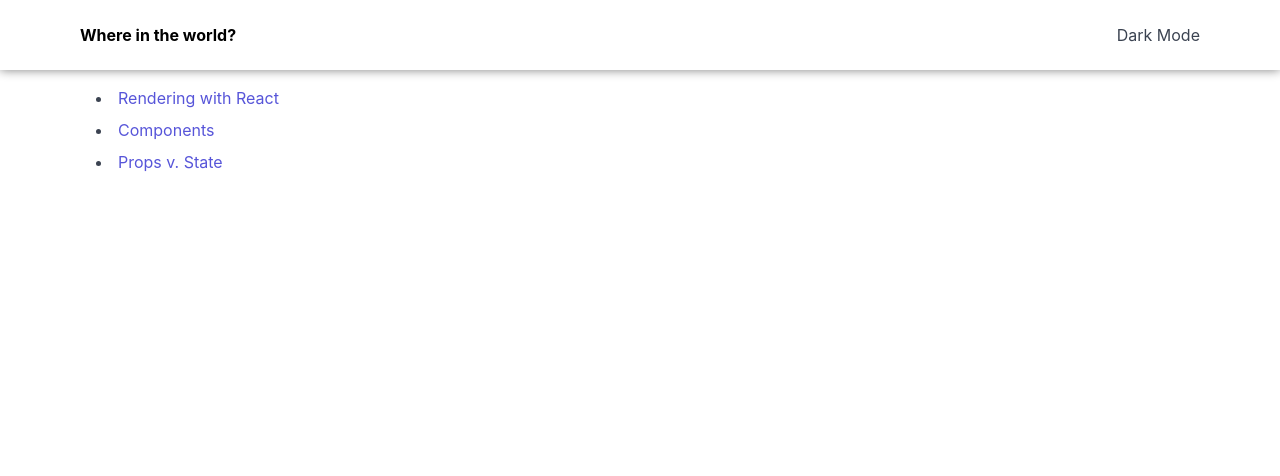
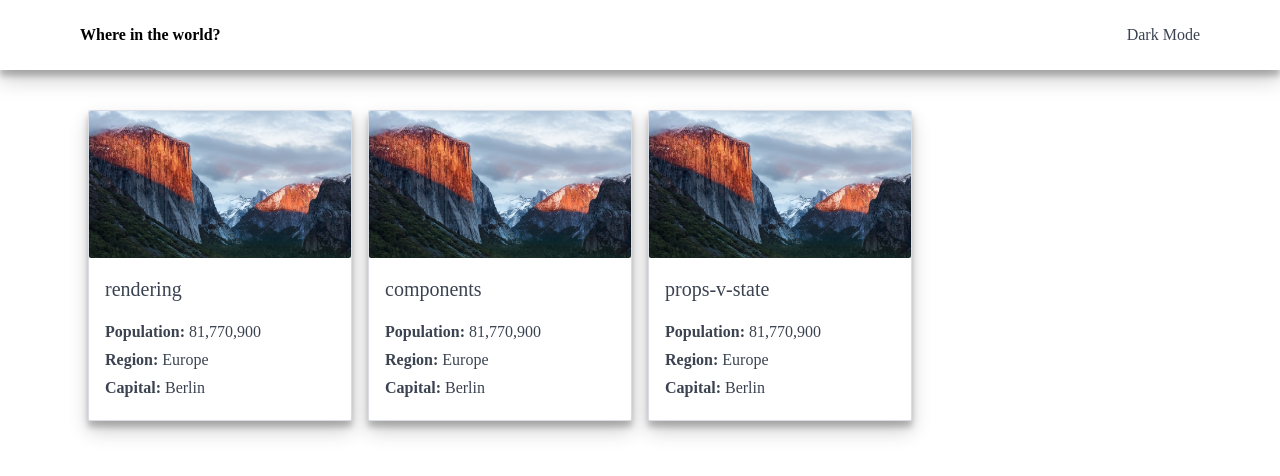
Before and after one commit to ese-erigha/countries_graphql, a React (Create React App) app: page /countries in a window 1280 px wide. Shown: the top 476 px of the page. Built offline with nearby package versions, Linux system fonts and the light colour scheme.

Commit message:
added countryCard component

```diff
--- a/public/index.html
+++ b/public/index.html
@@ -15,6 +15,7 @@
       user's mobile device or desktop. See https://developers.google.com/web/fundamentals/web-app-manifest/
     -->
     <link rel="manifest" href="%PUBLIC_URL%/manifest.json" />
+    <link href="https://fonts.google.com/specimen/Nunito+Sans"></link>
     <!--
       Notice the use of %PUBLIC_URL% in the tags above.
       It will be replaced with the URL of the `public` folder during the build.
--- /dev/null
+++ b/src/CountryCard.tsx
@@ -0,0 +1,38 @@
+
+import React from 'react';
+import { useRouteMatch } from 'react-router-dom';
+import capitan from './images/osx-el-capitan.jpg';
+
+type Props = {
+  name: string;
+}
+
+const CountryCard = (props: Props): JSX.Element =>{
+    const { url } = useRouteMatch();
+    return (
+        <div className="column col-3 col-xl-3 col-lg-4 col-md-6 col-sm-6 col-xs-12 m-b-20">
+        <div className="card gray-box-shadow">
+                  <div className="card-image"><img className="img-responsive" src={capitan} alt="OS X El Capitan"/>
+                  <div className="card-header">
+                    <div className="card-title h5">{props.name}</div>
+                  </div>
+                  <div className="card-body">
+                    <p className="m-b-1">
+                      <span className="bold">Population: </span>
+                      <span>81,770,900</span>
+                    </p>
+                    <p className="m-b-1">
+                      <span className="bold">Region: </span>
+                      <span>Europe</span>
+                    </p>
+                    <p className="m-b-1">
+                      <span className="bold">Capital: </span>
+                      <span>Berlin</span>
+                    </p>
+                  </div>
+                </div>
+        </div>
+      </div>
+    );
+};
+export default CountryCard;
--- a/src/CountryList.tsx
+++ b/src/CountryList.tsx
@@ -1,12 +1,13 @@
-/* eslint-disable no-console */
 import React from 'react';
-import { useRouteMatch, Link } from 'react-router-dom';
+import CountryCard from './CountryCard';
 
 const CountryList = (): JSX.Element => {
-  const { url } = useRouteMatch();
+  const arr: string[] = ['rendering','components','props-v-state'];
   return (
-    <>
-      <ul>
+    <div className="container m-t-40">
+      <div className="columns">
+        {arr.map((name)=> (<CountryCard name={name}/>))}
+          {/* <ul>
         <li>
           <Link to={`${url}/rendering`}>Rendering with React</Link>
         </li>
@@ -16,8 +17,9 @@ const CountryList = (): JSX.Element => {
         <li>
           <Link to={`${url}/props-v-state`}>Props v. State</Link>
         </li>
-      </ul>
-    </>
+      </ul> */}
+      </div>
+    </div>
   );
 };
 
--- a/src/components/Navbar.tsx
+++ b/src/components/Navbar.tsx
@@ -2,7 +2,7 @@ import React from 'react';
 
 const Navbar = () => {
   return (
-    <header className="container p-l-80 p-r-80 fixed-navbar">
+    <header className="container p-l-80 p-r-80 fixed-navbar gray-box-shadow">
       <div className="columns col-gapless">
         <div className="column col-6 col-xs-8">
           <div className="black bold">Where in the world?</div>
--- a/src/main.scss
+++ b/src/main.scss
@@ -2,13 +2,8 @@
 @import '../node_modules/spectre.css/dist/spectre-exp.min.css';
 @import '../node_modules/spectre.css/dist/spectre-icons.min.css';
 
-body {
-    margin: 0;
-    font-family: -apple-system, BlinkMacSystemFont, 'Segoe UI', 'Roboto', 'Oxygen',
-      'Ubuntu', 'Cantarell', 'Fira Sans', 'Droid Sans', 'Helvetica Neue',
-      sans-serif;
-    -webkit-font-smoothing: antialiased;
-    -moz-osx-font-smoothing: grayscale;
+body{
+  font-family: 'Nunito Sans';
 }
 
 $black: black;
@@ -35,6 +30,21 @@ $black: black;
 .m-t-70{
   margin-top: 70px;
 }
+.m-t-40{
+  margin-top: 40px;
+}
+.m-b-1{
+  margin-bottom: 4px;
+}
+
+.m-b-20{
+  margin-bottom: 20px;
+}
+
+.gray-box-shadow{
+  // box-shadow: 0px 0px 10px gray;
+  box-shadow: 0 10px 20px rgba(0,0,0,0.19), 0 6px 6px rgba(0,0,0,0.23);
+}
 
 .fixed-navbar{
   top: 0;
@@ -43,6 +53,5 @@ $black: black;
   width: 100%;
   height: 70px;
   background-color: white;
-  box-shadow: 0px 0px 10px gray;
   line-height: 70px;
 }
```
Also changed, not shown: src/images/osx-el-capitan.jpg (added).
